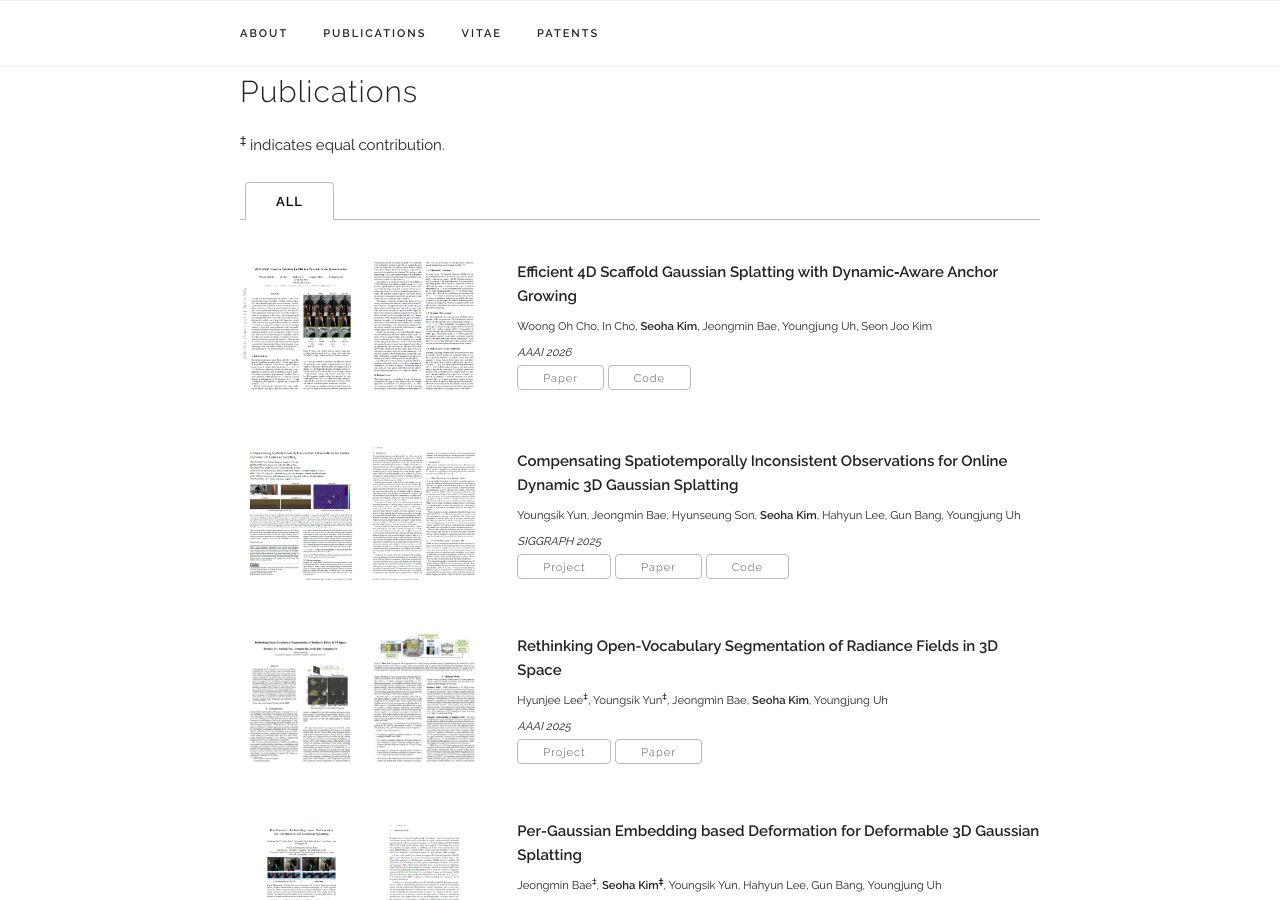
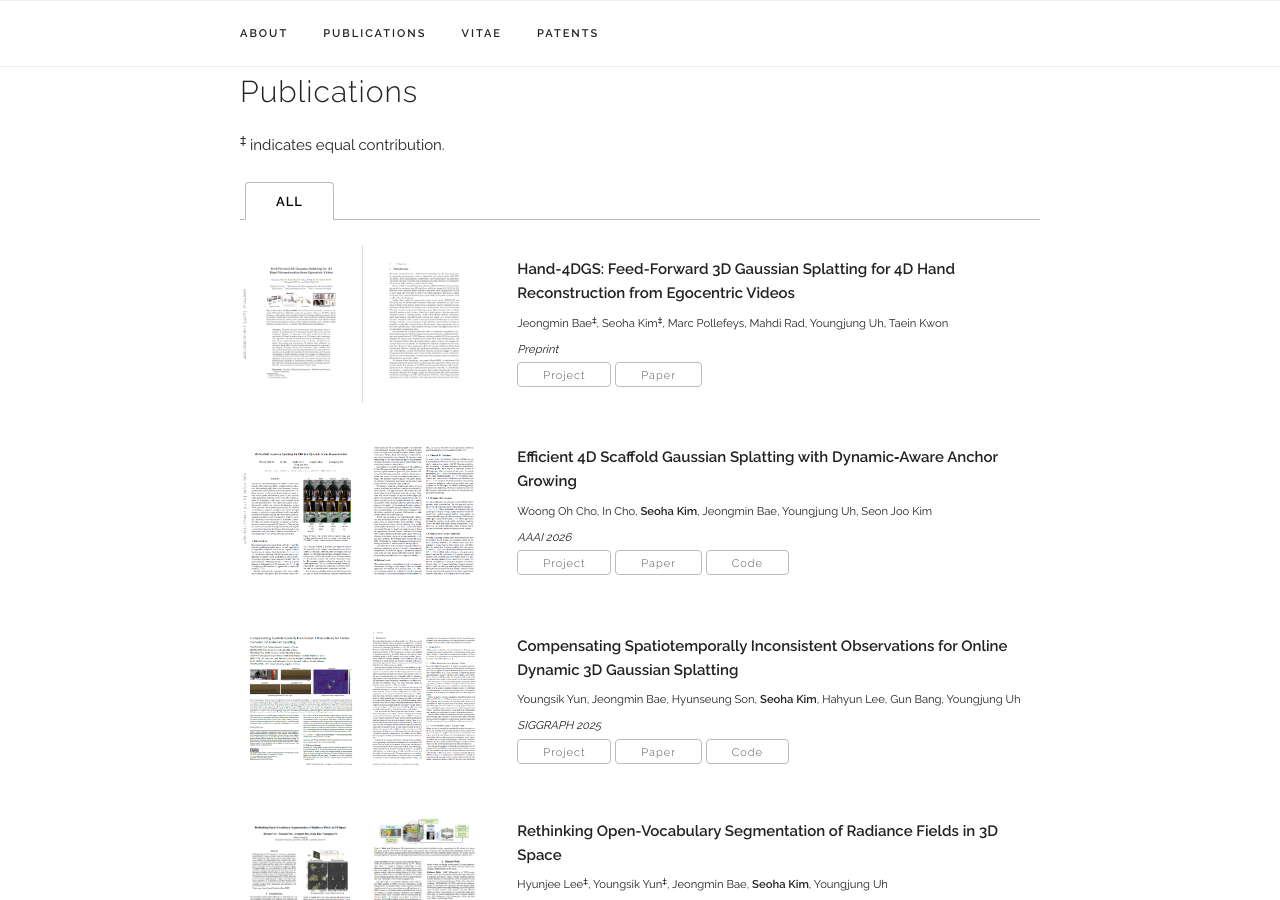
Before and after one commit to seoha-kim/seoha-kim.github.io, a Jekyll site: the page built from index.html, in a window 1280 px wide and 900 px high, scrolled down 663 px. Built offline with Jekyll 4.4.1, drawn with Linux system fonts in a browser that asks for light colours; some web fonts are replaced.

Commit message:
Update publications.yaml

```diff
--- a/_data/publications.yaml
+++ b/_data/publications.yaml
@@ -1,7 +1,16 @@
 papers:
+  - title: "Hand-4DGS: Feed-Forward 3D Gaussian Splatting for 4D Hand Reconstruction from Egocentric Videos"
+    authors: "Jeongmin Bae<sup>‡</sup>, Seoha Kim<sup>‡</sup>, Marc Pollefeys, Mahdi Rad, Youngjung Uh, Taein Kwon"
+    paper_pdf: "https://arxiv.org/abs/2606.19156"
+    project: "https://jeongminb.github.io/hand-4dgs/"
+    venue: "Preprint"
+    selected: y
+    image: "/assets/publications/hand4dgs_preview.png"
+
   - title: "Efficient 4D Scaffold Gaussian Splatting with Dynamic‑Aware Anchor Growing"
     authors: "Woong Oh Cho, In Cho, <b>Seoha Kim</b>, Jeongmin Bae, Youngjung Uh, Seon Joo Kim"
     paper_pdf: "https://arxiv.org/abs/2411.17044"
+    project: "https://raikuma.github.io/4D-Scaffold-GS-Page/"
     code: "https://github.com/raikuma/4D-Scaffold-GS"
     venue: "AAAI 2026"
     selected: y
```
